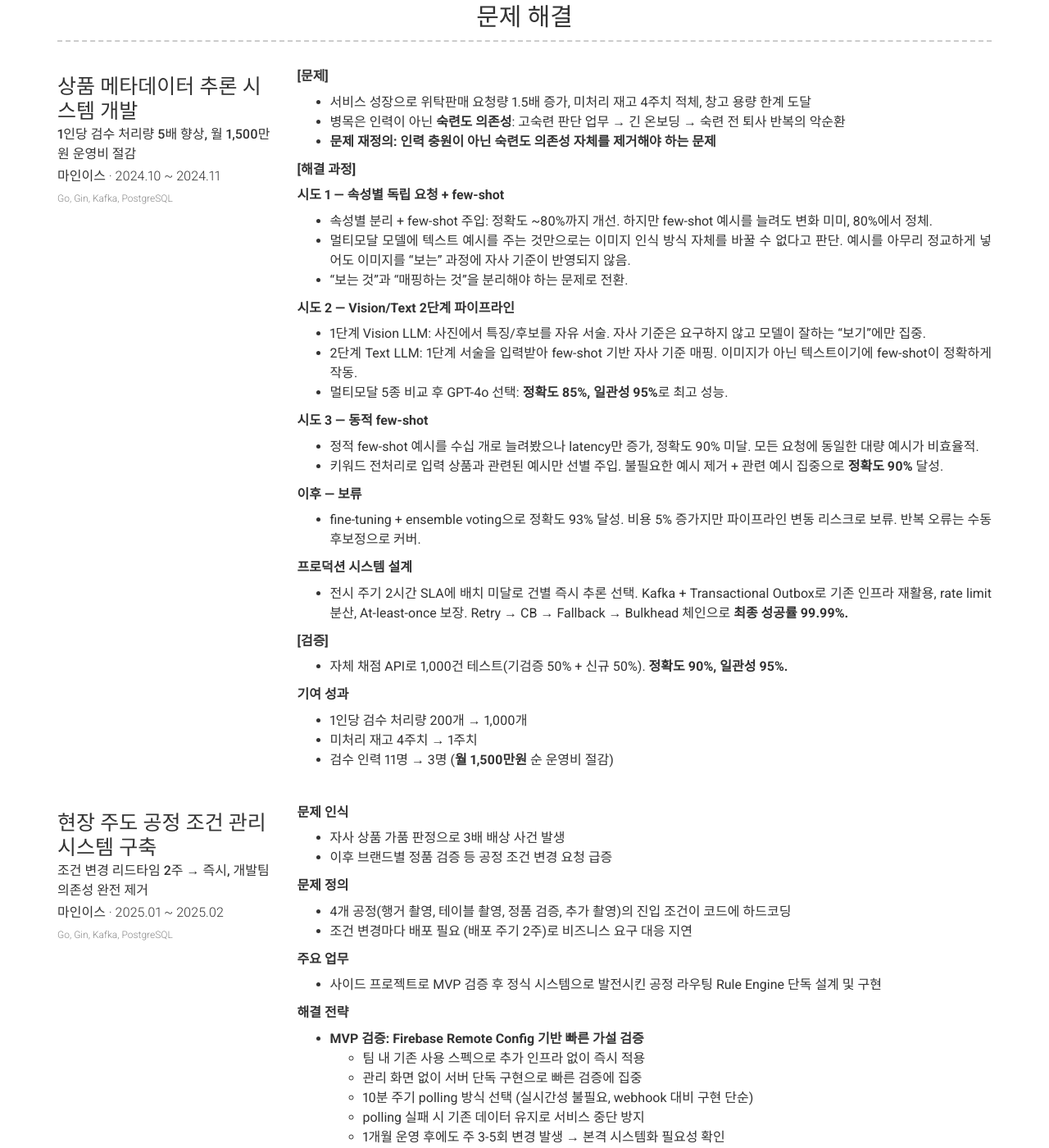
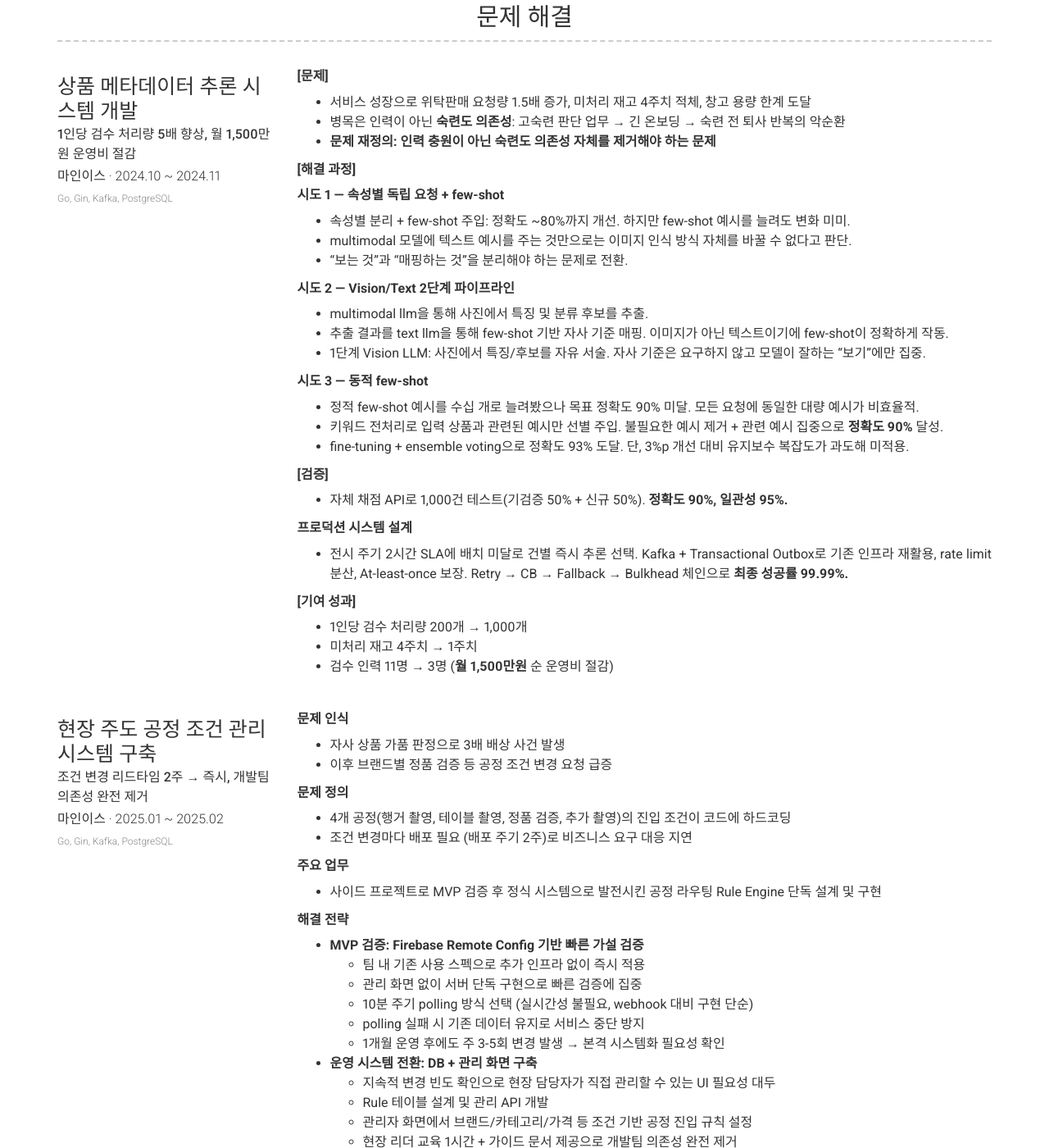
Before and after one commit to toongri/toongri.github.io, a Jekyll site: the page built from index.md, in a window 1280 px wide and 1400 px high, scrolled down 875 px. Shown: the whole window at 82% size. Built offline with Jekyll 4.4.1, drawn with Linux system fonts in a browser that asks for light colours; nearby versions of some CDN libraries.

Commit message:
docs: 메타데이터 추론 시스템 서술 간결화 및 섹션 재구성

```diff
--- a/_config.yml
+++ b/_config.yml
@@ -68,29 +68,27 @@ content:
           **[해결 과정]**
 
           **시도 1 — 속성별 독립 요청 + few-shot**
-          - 속성별 분리 + few-shot 주입: 정확도 ~80%까지 개선. 하지만 few-shot 예시를 늘려도 변화 미미, 80%에서 정체.
-          - 멀티모달 모델에 텍스트 예시를 주는 것만으로는 이미지 인식 방식 자체를 바꿀 수 없다고 판단. 예시를 아무리 정교하게 넣어도 이미지를 "보는" 과정에 자사 기준이 반영되지 않음.
+          - 속성별 분리 + few-shot 주입: 정확도 ~80%까지 개선. 하지만 few-shot 예시를 늘려도 변화 미미.
+          - multimodal 모델에 텍스트 예시를 주는 것만으로는 이미지 인식 방식 자체를 바꿀 수 없다고 판단.
           - "보는 것"과 "매핑하는 것"을 분리해야 하는 문제로 전환.
 
           **시도 2 — Vision/Text 2단계 파이프라인**
+          - multimodal llm을 통해 사진에서 특징 및 분류 후보를 추출.
+          - 추출 결과를 text llm을 통해  few-shot 기반 자사 기준 매핑. 이미지가 아닌 텍스트이기에 few-shot이 정확하게 작동.
           - 1단계 Vision LLM: 사진에서 특징/후보를 자유 서술. 자사 기준은 요구하지 않고 모델이 잘하는 "보기"에만 집중.
-          - 2단계 Text LLM: 1단계 서술을 입력받아 few-shot 기반 자사 기준 매핑. 이미지가 아닌 텍스트이기에 few-shot이 정확하게 작동.
-          - 멀티모달 5종 비교 후 GPT-4o 선택: **정확도 85%, 일관성 95%**로 최고 성능.
 
           **시도 3 — 동적 few-shot**
-          - 정적 few-shot 예시를 수십 개로 늘려봤으나 latency만 증가, 정확도 90% 미달. 모든 요청에 동일한 대량 예시가 비효율적.
+          - 정적 few-shot 예시를 수십 개로 늘려봤으나 목표 정확도 90% 미달. 모든 요청에 동일한 대량 예시가 비효율적.
           - 키워드 전처리로 입력 상품과 관련된 예시만 선별 주입. 불필요한 예시 제거 + 관련 예시 집중으로 **정확도 90%** 달성.
+          - fine-tuning + ensemble voting으로 정확도 93% 도달. 단, 3%p 개선 대비 유지보수 복잡도가 과도해 미적용.
 
-          **이후 — 보류**
-          - fine-tuning + ensemble voting으로 정확도 93% 달성. 비용 5% 증가지만 파이프라인 변동 리스크로 보류. 반복 오류는 수동 후보정으로 커버.
+          **[검증]**
+          - 자체 채점 API로 1,000건 테스트(기검증 50% + 신규 50%). **정확도 90%, 일관성 95%.**
 
           **프로덕션 시스템 설계**
           - 전시 주기 2시간 SLA에 배치 미달로 건별 즉시 추론 선택. Kafka + Transactional Outbox로 기존 인프라 재활용, rate limit 분산, At-least-once 보장. Retry → CB → Fallback → Bulkhead 체인으로 **최종 성공률 99.99%.**
 
-          **[검증]**
-          - 자체 채점 API로 1,000건 테스트(기검증 50% + 신규 50%). **정확도 90%, 일관성 95%.**
-
-          **기여 성과**
+          **[기여 성과]**
           - 1인당 검수 처리량 200개 → 1,000개
           - 미처리 재고 4주치 → 1주치
           - 검수 인력 11명 → 3명 (**월 1,500만원** 순 운영비 절감)
```
